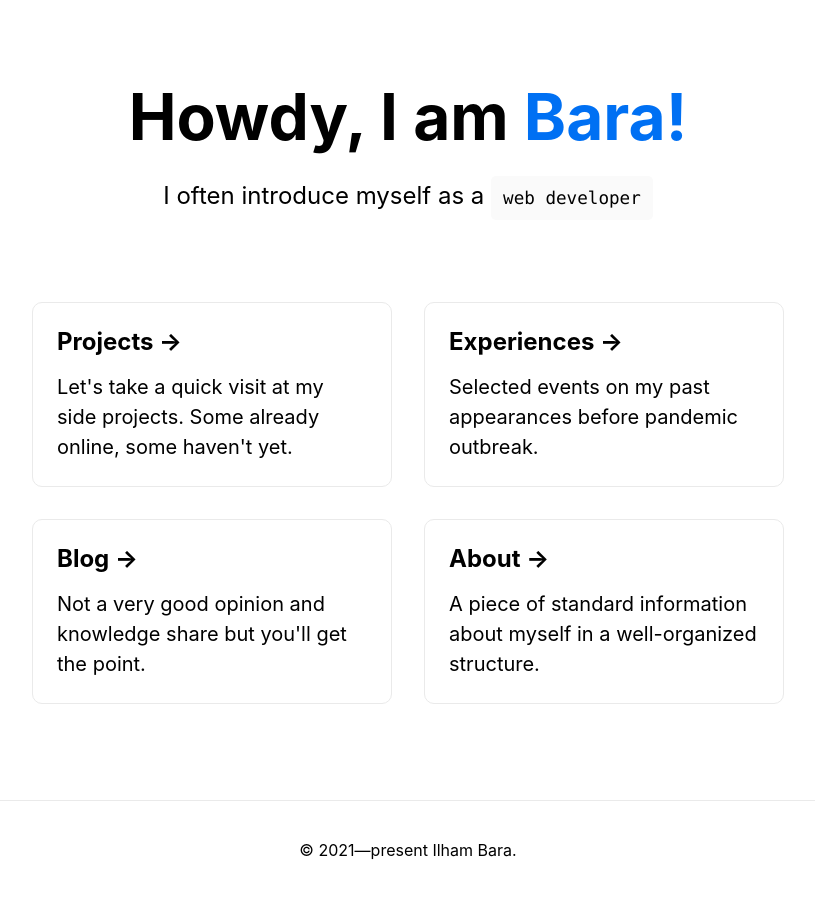
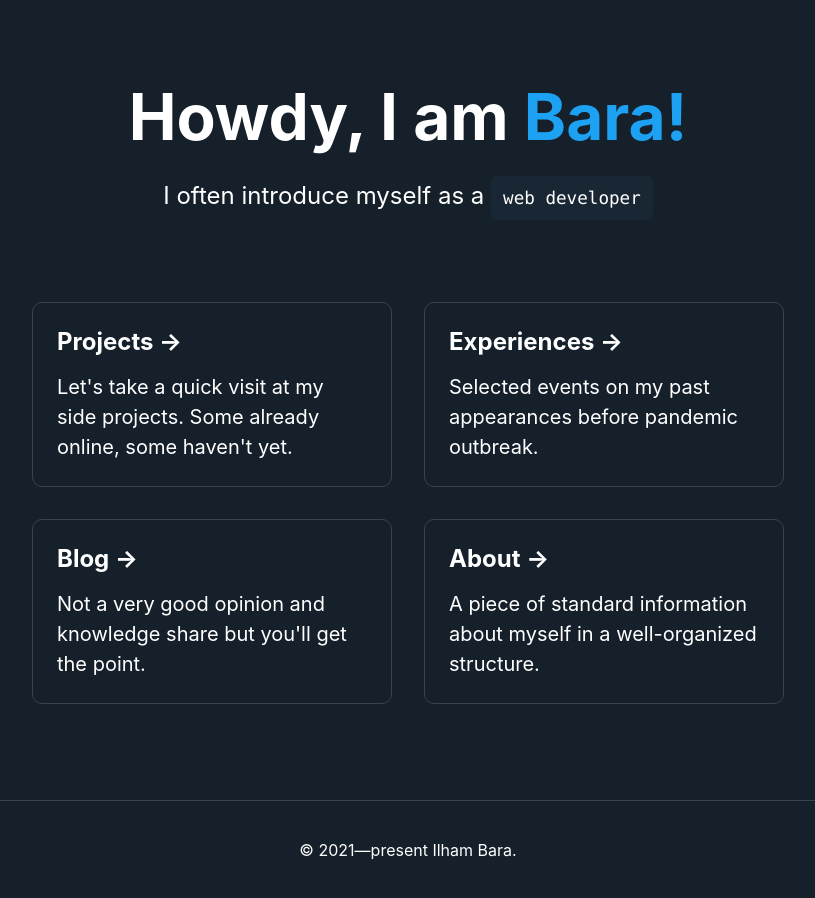
Before and after one commit to ilhambara/portfolio, a Next.js app: page / in a window 1280 px wide. Shown: the whole page, without its empty margins (232-1047 px from the left). Built offline with nearby package versions, Linux system fonts and the light colour scheme.

Commit message:
Changed to dark theme

```diff
--- a/styles/Home.module.css
+++ b/styles/Home.module.css
@@ -19,7 +19,8 @@
 .footer {
   width: 100%;
   height: 100px;
-  border-top: 1px solid #eaeaea;
+  border-top: 1px solid #38444d;
+  /* border-top: 1px solid #eaeaea; */
   display: flex;
   justify-content: center;
   align-items: center;
@@ -36,7 +37,7 @@
 }
 
 .title a {
-  color: #0070f3;
+  color: #1da1f2;
   text-decoration: none;
 }
 
@@ -63,7 +64,8 @@
 }
 
 .code {
-  background: #fafafa;
+  background: #192734;
+  /* background: #fafafa; */
   border-radius: 5px;
   padding: 0.75rem;
   font-size: 1.1rem;
@@ -87,7 +89,8 @@
   text-align: left;
   color: inherit;
   text-decoration: none;
-  border: 1px solid #eaeaea;
+  border: 1px solid #38444d;
+  /* border: 1px solid #eaeaea; */
   border-radius: 10px;
   transition: color 0.15s ease, border-color 0.15s ease;
 }
@@ -95,8 +98,8 @@
 .card:hover,
 .card:focus,
 .card:active {
-  color: #0070f3;
-  border-color: #0070f3;
+  color: #1da1f2;
+  border-color: #1da1f2;
 }
 
 .card h3 {
--- a/styles/globals.css
+++ b/styles/globals.css
@@ -4,6 +4,8 @@ body {
   margin: 0;
   font-family: -apple-system, BlinkMacSystemFont, Segoe UI, Roboto, Oxygen,
     Ubuntu, Cantarell, Fira Sans, Droid Sans, Helvetica Neue, sans-serif;
+  background-color: #15202b;
+  color: #ffffff;
 }
 
 a {
@@ -14,3 +16,7 @@ a {
 * {
   box-sizing: border-box;
 }
+
+/* h3 {
+  color: #8899a6;
+} */
```
